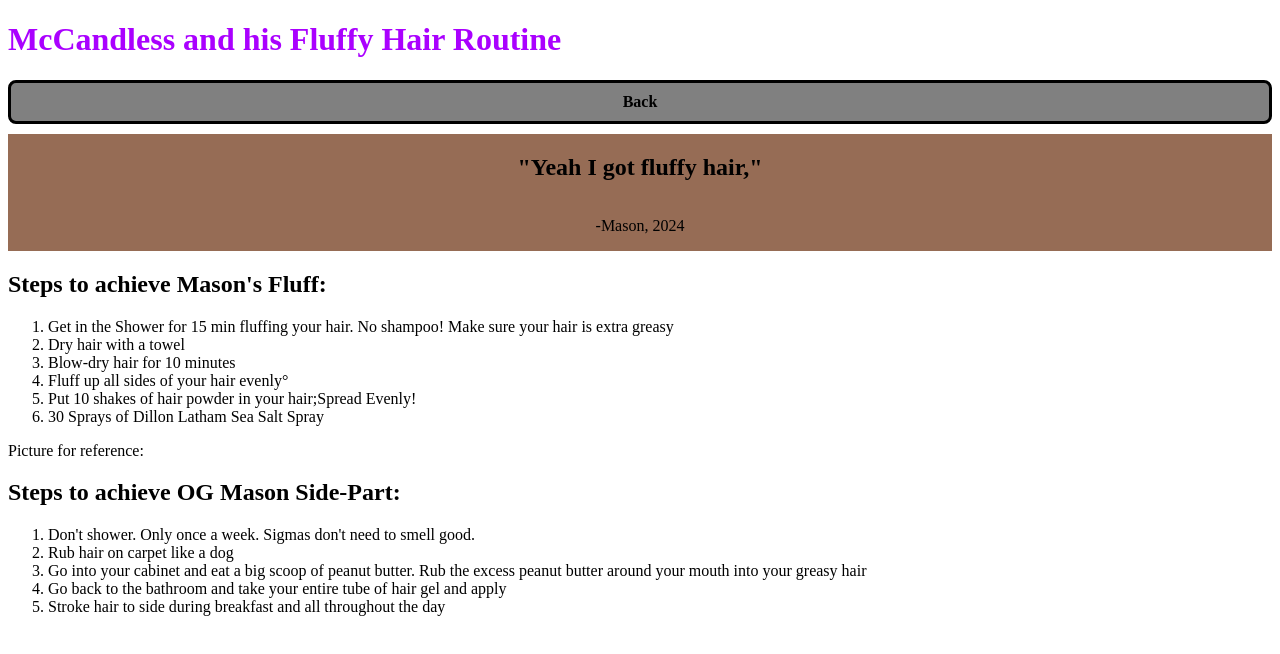
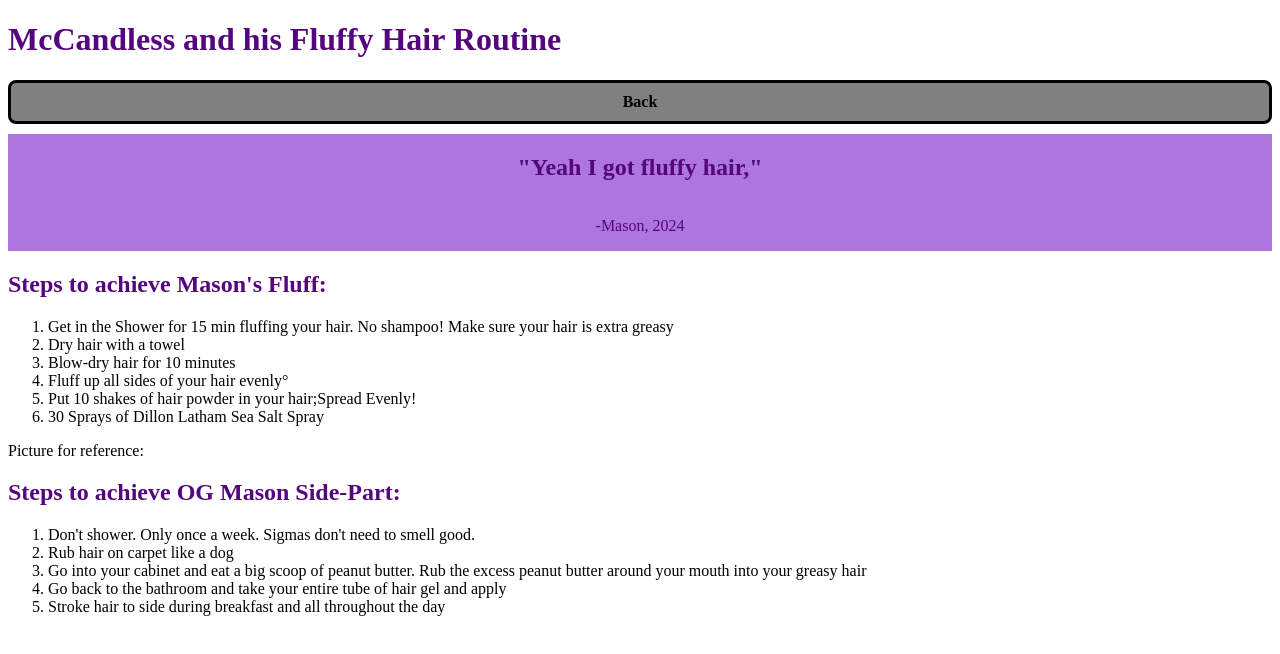
Before and after one commit to josh-123168/masonsfluff, a plain HTML site: page fluffyhair.html in a window 1280 px wide. Drawn offline with Linux system fonts and the light colour scheme.

Commit message:
update fluffy hair

```diff
--- a/fluffyhair.html
+++ b/fluffyhair.html
@@ -17,7 +17,7 @@
         <p>-Mason, 2024</p>
     </div>
 
-    <h2>Steps to achieve Mason's Fluff:</h2>
+    <h2 class="fluffy">Steps to achieve Mason's Fluff:</h2>
     <ol>
         <li>Get in the Shower for 15 min fluffing your hair. No shampoo! Make sure your hair is extra greasy</li>
         <li>Dry hair with a towel</li>
@@ -29,7 +29,7 @@
     <p>Picture for reference:</p>
 
 
-    <h2>Steps to achieve OG Mason Side-Part:</h2>
+    <h2 class="fluffy">Steps to achieve OG Mason Side-Part:</h2>
     <ol>
         <li>Don't shower. Only once a week. Sigmas don't need to smell good.</li>
         <li>Rub hair on carpet like a dog</li>
--- a/style.css
+++ b/style.css
@@ -41,7 +41,7 @@ a {
 }
 
 .fluffy {
-    color: rgb(170, 0, 255)
+    color: rgb(85, 5, 125)
 }
 
 #main-title {
@@ -55,7 +55,8 @@ a {
 .quote {
     display: flex;
     flex-direction: column;
-    background-color: rgba(98, 35, 1, 0.666);
+    background-color: rgba(133, 50, 206, 0.666);
     align-items: center;
     margin: 10px 0px;
+    color:rgb(85, 5, 125);
 }
```
